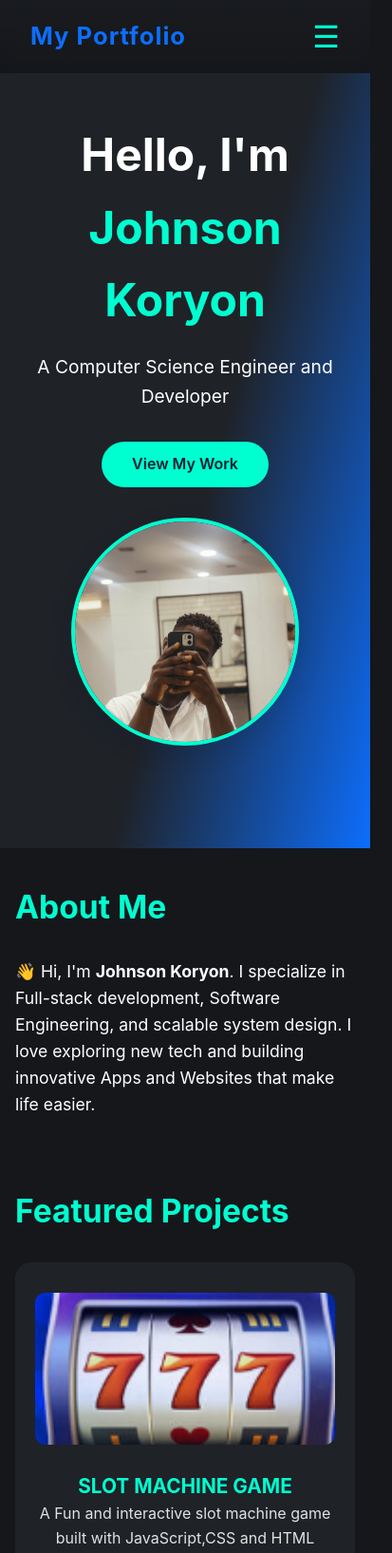
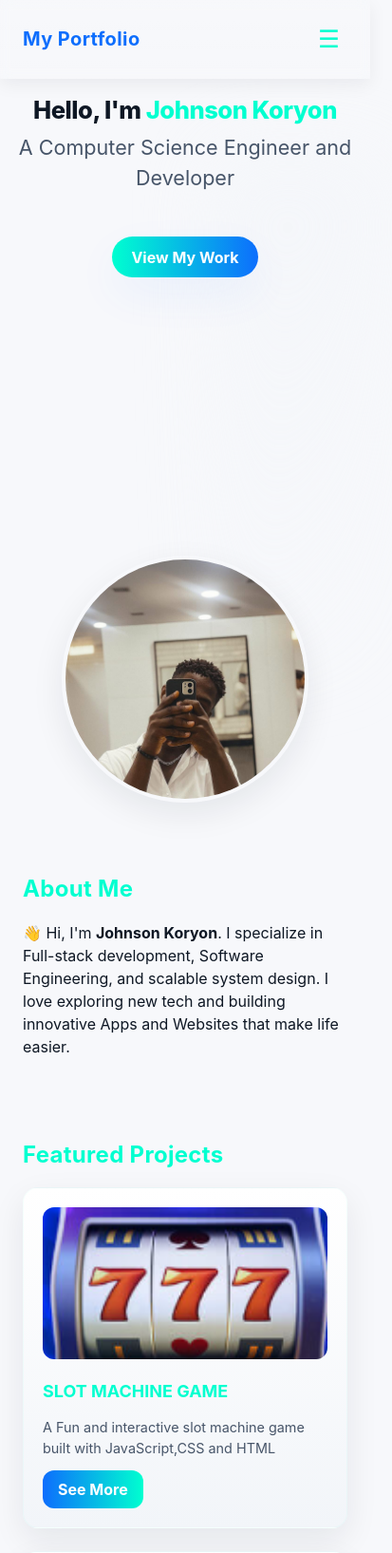
Before and after one commit to juiceboi30/myportfolio, a plain HTML site: page index.html in a window 390 px wide. Shown: the top 1635 px of the page at 95% size, 413 px wide, since content can reach past the window. Drawn offline with Linux system fonts and the light colour scheme.

Commit message:
Modernize CSS with theme support and improvements
Modernized styles.css to support light/dark themes, improved variables, spacing, and accessibility features.

```diff
--- a/style.css
+++ b/style.css
@@ -1,309 +1,434 @@
-/* styles.css */
-:root {
-  --primary-color: #0d6efd;
-  --accent-color: #00ffd0;
-  --background: #15171b;
-  --foreground: #fff;
-  --card-bg: #1f2227;
-  --card-hover: #26292e;
-  --shadow: 0 8px 24px rgba(10,30,60,0.18);
-  --transition: all 0.35s cubic-bezier(0.67,0.02,0.32,0.91);
+/* styles.css — modernized
+   - Supports light/dark (prefers-color-scheme)
+   - Improved variables, spacing, accessible focus, reduced-motion
+*/
+
+/* -------------------------
+   Theme & Design Variables
+   ------------------------- */
+:root{
+  /* Color tokens (semantic) */
+  --brand-primary: #0d6efd;        /* blue */
+  --brand-accent:  #00ffd0;        /* neon mint */
+  --bg:            #0f1114;        /* page background (dark default) */
+  --surface:       #17181b;        /* cards, nav */
+  --surface-2:     #1f2227;        /* hover / elevated surface */
+  --text:          #e9eef6;        /* main text */
+  --muted:         #aab3bf;        /* secondary text */
+  --glass:         rgba(255,255,255,0.03);
+  --glass-2:       rgba(255,255,255,0.02);
+
+  /* Shadows & depth */
+  --shadow-sm: 0 6px 18px rgba(5,13,30,0.18);
+  --shadow-md: 0 12px 34px rgba(5,13,30,0.22);
+  --shadow-accent: 0 18px 48px rgba(0,255,208,0.08);
+
+  /* Sizing & spacing */
+  --space-xs: 6px;
+  --space-sm: 10px;
+  --space-md: 16px;
+  --space-lg: 24px;
+  --space-xl: 36px;
+  --container-width: 1200px;
+  --radius-lg: 16px;
+  --radius-pill: 999px;
+
+  /* Motion */
+  --ease: cubic-bezier(.22,.9,.28,1);
+  --transition-fast: all 220ms var(--ease);
+  --transition: all 350ms var(--ease);
+
+  /* Typography */
+  --font-sans: Inter, "Segoe UI", Roboto, system-ui, -apple-system, "Helvetica Neue", Arial;
+  --text-lg: 1.125rem;
+  --text-md: 1rem;
+  --text-sm: 0.9rem;
+  --lead-size: 1.35rem;
 }
 
-* {
-  box-sizing: border-box;
-  margin: 0;
-  padding: 0;
-  font-family: 'Inter', 'Segoe UI', Arial, sans-serif;
+/* Light theme (overrides) */
+@media (prefers-color-scheme: light){
+  :root{
+    --bg: #f7f8fb;
+    --surface: #ffffff;
+    --surface-2: #f2f5f9;
+    --text: #0e1724;
+    --muted: #475569;
+    --glass: rgba(10,18,28,0.03);
+    --glass-2: rgba(10,18,28,0.02);
+    --shadow-sm: 0 6px 18px rgba(17,24,39,0.06);
+    --shadow-md: 0 12px 34px rgba(17,24,39,0.08);
+    --shadow-accent: 0 18px 48px rgba(13,110,253,0.06);
+  }
 }
 
-body {
-  background: var(--background);
-  color: var(--foreground);
-  line-height: 1.6;
-  min-height: 100vh;
+/* Optional manual theme class (useful if toggling from JS) */
+:root.light { /* add .light to <html> for forced light mode */
+  --bg: #f7f8fb;
+  --surface: #ffffff;
+  --surface-2: #f2f5f9;
+  --text: #0e1724;
+  --muted: #475569;
+}
+:root.dark { /* add .dark to <html> for forced dark mode */
+  --bg: #0f1114;
+  --surface: #17181b;
+  --surface-2: #1f2227;
+  --text: #e9eef6;
+  --muted: #aab3bf;
 }
 
-nav {
-  display: flex;
-  align-items: center;
-  justify-content: space-between;
-  background: var(--card-bg);
-  padding: 0.8rem 2rem;
-  box-shadow: var(--shadow);
-  position: sticky;
-  top: 0;
-  z-index: 100;
+/* -------------------------
+   Base & Utilities
+   ------------------------- */
+*,
+*::before,
+*::after{box-sizing:border-box}
+html,body{height:100%}
+html{
+  -webkit-font-smoothing:antialiased;
+  -moz-osx-font-smoothing:grayscale;
+  font-family:var(--font-sans);
+  font-size:16px;
+  background:var(--bg);
+  color:var(--text);
+  scroll-behavior:smooth;
 }
-nav .logo {
-  font-weight: bold;
-  font-size: 1.6rem;
-  letter-spacing: 1px;
-  color: var(--primary-color);
-}
-nav .nav-links {
-  list-style: none;
-  display: flex;
-  gap: 2rem;
-}
-nav .nav-links a {
-  text-decoration: none;
-  color: var(--foreground);
-  font-weight: 500;
-  transition: color 0.2s;
-}
-nav .nav-links a:hover {
-  color: var(--accent-color);
-}
-nav .burger {
-  display: none;
-  font-size: 2rem;
-  cursor: pointer;
-  color: var(--accent-color);
+body{
+  margin:0;
+  line-height:1.5;
+  min-height:100vh;
+  -webkit-tap-highlight-color:transparent;
 }
 
-#hero {
-  display: flex;
-  flex-wrap: wrap;
-  align-items: center;
-  justify-content: center;
-  min-height: 65vh;
-  padding: 3rem 2rem;
-  background: linear-gradient(105deg, var(--card-bg) 55%, var(--primary-color) 100%);
-}
-.hero-content {
-  flex: 1 1 350px;
-  max-width: 650px;
-  z-index: 1;
-}
-.hero-content h1 {
-  font-size: 3rem;
-  font-weight: bold;
-  color: var(--foreground);
-}
-.hero-content .highlight {
-  color: var(--accent-color);
-}
-.hero-content p {
-  margin-top: 1rem;
-  font-size: 1.2rem;
-}
-.btn {
-  display: inline-block;
-  margin-top: 2rem;
-  padding: 0.7rem 2rem;
-  border: none;
-  border-radius: 29px;
-  background: var(--accent-color);
-  color: #0d1e2f;
-  font-size: 1rem;
-  font-weight: 600;
-  cursor: pointer;
-  transition: var(--transition);
-  text-decoration: none;
-}
-.btn:hover {
-  background: var(--primary-color);
-  color: var(--foreground);
-}
-.hero-image {
-  flex: 1 1 300px;
-  display: flex;
-  justify-content: center;
-}
-.hero-image img {
-  width: 240px;
-  height: 240px;
-  object-fit: cover;
-  border-radius: 50%;
-  box-shadow: var(--shadow);
-  border: 4px solid var(--accent-color);
+/* Respect reduced motion preference */
+@media (prefers-reduced-motion: reduce){
+  :root{ --transition: none; --transition-fast: none }
+  * { animation-duration: 0.001ms !important; animation-iteration-count: 1 !important; transition: none !important; scroll-behavior: auto !important; }
 }
 
-section {
-  padding: 4rem 2rem;
-  max-width: 1200px;
-  margin: auto;
+/* Container helper */
+.container{
+  width:100%;
+  max-width:var(--container-width);
+  margin:0 auto;
+  padding:0 var(--space-lg);
 }
 
-#about h2,
-#projects h2,
-#skills h2,
-#contact h2 {
-  font-size: 2.1rem;
-  margin-bottom: 1.7rem;
-  color: var(--accent-color);
+/* Visually hidden helper */
+.visually-hidden{
+  position:absolute !important;
+  height:1px; width:1px;
+  overflow:hidden; clip:rect(1px,1px,1px,1px);
+  white-space:nowrap; border:0; padding:0; margin:-1px;
 }
 
-#about p {
-  font-size: 1.1rem;
-  max-width: 800px;
-  margin: auto;
+/* -------------------------
+   Navigation
+   ------------------------- */
+nav{
+  display:flex;
+  align-items:center;
+  justify-content:space-between;
+  gap:var(--space-md);
+  background:linear-gradient(180deg,var(--surface),rgba(0,0,0,0));
+  padding:calc(var(--space-sm) + 4px) calc(var(--space-lg));
+  backdrop-filter: blur(6px);
+  border-bottom: 1px solid var(--glass-2);
+  box-shadow:var(--shadow-sm);
+  position:sticky;
+  top:0;
+  z-index:60;
+}
+nav .logo{
+  font-weight:700;
+  font-size:1.25rem;
+  letter-spacing:0.4px;
+  color:var(--brand-primary);
+  display:flex;
+  align-items:center;
+  gap:8px;
+}
+nav .brand-mark{
+  width:34px; height:34px; border-radius:8px;
+  background:linear-gradient(135deg,var(--brand-primary),var(--brand-accent));
+  box-shadow: var(--shadow-sm);
+  display:inline-block;
+}
+nav .nav-links{
+  list-style:none;
+  display:flex;
+  gap:1.25rem;
+  align-items:center;
+}
+nav .nav-links a{
+  text-decoration:none;
+  color:var(--muted);
+  font-weight:600;
+  font-size:var(--text-sm);
+  padding:8px 10px;
+  border-radius:10px;
+  transition:var(--transition-fast);
+}
+nav .nav-links a:hover,
+nav .nav-links a:focus{
+  color:var(--text);
+  background:var(--glass);
+  outline:none;
+  transform:translateY(-2px);
+}
+nav .actions{ display:flex; gap:12px; align-items:center; }
+.burger{
+  display:none;
+  font-size:1.6rem;
+  cursor:pointer;
+  color:var(--brand-accent);
+  background:transparent;
+  border:none;
+  padding:8px;
+  border-radius:8px;
 }
 
-.projects-grid {
-  display: grid;
-  grid-template-columns: repeat(auto-fit,minmax(290px,1fr));
-  gap: 2.5rem;
-}
-.project-card {
-  background: var(--card-bg);
-  padding: 2rem 1rem 1rem 1rem;
-  border-radius: 17px;
-  box-shadow: var(--shadow);
-  text-align: center;
-  transition: var(--transition);
-  position: relative;
-  overflow: hidden;
-}
-.project-card:hover {
-  background: var(--card-hover);
-  transform: translateY(-6px) scale(1.03);
-  box-shadow: 0 12px 32px rgba(0,255,208,0.13);
-}
-.project-card img {
-  width: 97%;
-  height: 160px;
-  object-fit: cover;
-  border-radius: 11px;
-  margin-bottom: 1.2rem;
-}
-.project-card h3 {
-  font-size: 1.3rem;
-  color: var(--accent-color);
-}
-.project-card p {
-  font-size: 1rem;
-  margin-bottom: 1rem;
-  color: #E2E2E2;
-}
-.card-btn {
-  display: inline-block;
-  padding: 0.5rem 1.7rem;
-  background: var(--primary-color);
-  color: var(--foreground);
-  border-radius: 18px;
-  text-decoration: none;
-  font-size: 1rem;
-  transition: var(--transition);
-}
-.card-btn:hover {
-  background: var(--accent-color);
-  color: #26292e;
+/* responsive nav */
+@media (max-width:650px){
+  .burger{ display:inline-flex; }
+  nav .nav-links{ display:none; position:absolute; top:64px; right:var(--space-lg); flex-direction:column; background:var(--surface); padding:12px; border-radius:12px; box-shadow:var(--shadow-md); border:1px solid var(--glass); min-width:180px; }
+  nav .nav-links.active{ display:flex; }
 }
 
-.skills-list {
-  display: flex;
-  flex-direction: column;
-  gap: 1.5rem;
-  max-width: 600px;
-  margin: auto;
+/* -------------------------
+   Hero
+   ------------------------- */
+#hero{
+  display:flex;
+  align-items:center;
+  justify-content:space-between;
+  gap:var(--space-xl);
+  padding:var(--space-xl) var(--space-lg);
+  min-height:60vh;
+  position:relative;
 }
-.skill {
-  display: flex;
-  align-items: center;
-  justify-content: space-between;
-  gap: 2.2rem;
+.hero-content{
+  flex:1 1 420px;
+  max-width:720px;
+  z-index:2;
 }
-.skill span {
-  font-size: 1.1rem;
-  min-width: 160px;
+.hero-content h1{
+  font-size:clamp(1.6rem, 4vw, 2.6rem);
+  line-height:1.02;
+  margin:0 0 var(--space-sm) 0;
+  font-weight:800;
+  letter-spacing:-0.5px;
 }
-.progress-bar {
-  background: #30333a;
-  border-radius: 12px;
-  width: 60%;
-  height: 19px;
-  overflow: hidden;
+.hero-content .highlight{ color:var(--brand-accent); }
+.hero-content p{
+  margin-top:var(--space-sm);
+  font-size:var(--lead-size);
+  color:var(--muted);
+  max-width:60ch;
 }
-.progress-bar > div {
-  background: linear-gradient(90deg, var(--accent-color) 55%, var(--primary-color) 130%);
-  height: 100%;
-  border-radius: 12px;
-  transition: width 1.1s;
+.btn{
+  display:inline-flex;
+  align-items:center;
+  gap:8px;
+  margin-top:var(--space-lg);
+  padding:0.6rem 1.25rem;
+  border-radius:var(--radius-pill);
+  background:linear-gradient(90deg,var(--brand-accent),var(--brand-primary));
+  color:var(--surface);
+  font-weight:700;
+  text-decoration:none;
+  border:none;
+  box-shadow:var(--shadow-accent);
+  cursor:pointer;
+  transition:transform 220ms var(--ease), box-shadow 220ms var(--ease);
+}
+.btn:active{ transform:translateY(1px) scale(.998); }
+.btn.secondary{
+  background:transparent;
+  border:1px solid var(--glass-2);
+  color:var(--text);
+  box-shadow:none;
 }
 
-#contact-form {
-  max-width: 450px;
-  margin: auto;
-  display: flex;
-  flex-direction: column;
-  gap: 1.2rem;
+/* hero image */
+.hero-image{
+  flex:0 0 280px;
+  display:flex;
+  align-items:center;
+  justify-content:center;
 }
+.hero-image img{
+  width:260px;
+  height:260px;
+  object-fit:cover;
+  border-radius:50%;
+  border:4px solid rgba(255,255,255,0.04);
+  box-shadow:var(--shadow-md);
+  transform:translateY(0);
+  transition:transform var(--transition);
+}
+.hero-image img:hover{ transform:translateY(-6px) rotate(-1deg); }
+
+/* subtle background panel for hero */
+#hero::before{
+  content:"";
+  position:absolute;
+  right:-6%;
+  top:10%;
+  width:48%;
+  height:70%;
+  background:linear-gradient(135deg,var(--surface-2),transparent);
+  border-radius:22px;
+  filter: blur(40px);
+  opacity:0.6;
+  pointer-events:none;
+}
+
+/* -------------------------
+   Sections & Headings
+   ------------------------- */
+section{
+  padding:var(--space-xl) var(--space-lg);
+  max-width:var(--container-width);
+  margin-inline:auto;
+}
+h2{
+  font-size:1.5rem;
+  margin-bottom:var(--space-md);
+  color:var(--brand-accent);
+  letter-spacing:0.3px;
+}
+
+/* -------------------------
+   Cards / Projects Grid
+   ------------------------- */
+.projects-grid{
+  display:grid;
+  grid-template-columns:repeat(auto-fit,minmax(260px,1fr));
+  gap:var(--space-lg);
+}
+.project-card{
+  background:linear-gradient(180deg,var(--surface),var(--surface-2));
+  padding:1.25rem;
+  border-radius:var(--radius-lg);
+  box-shadow:var(--shadow-sm);
+  text-align:left;
+  transition:var(--transition);
+  position:relative;
+  overflow:hidden;
+  border:1px solid var(--glass-2);
+}
+.project-card:hover{
+  transform:translateY(-8px);
+  box-shadow:var(--shadow-md);
+  border-color: rgba(0,255,208,0.06);
+}
+.project-card img{
+  width:100%;
+  height:160px;
+  object-fit:cover;
+  border-radius:12px;
+  margin-bottom:0.9rem;
+}
+.project-card h3{ font-size:1.125rem; margin:0 0 6px 0; color:var(--brand-accent); }
+.project-card p{ color:var(--muted); font-size:var(--text-sm); margin-bottom:12px; }
+
+/* buttons inside cards */
+.card-btn{
+  display:inline-flex;
+  align-items:center;
+  gap:8px;
+  padding:0.5rem 1rem;
+  background:linear-gradient(90deg,var(--brand-primary),var(--brand-accent));
+  color:var(--surface);
+  border-radius:12px;
+  text-decoration:none;
+  font-weight:700;
+  border:none;
+  transition:var(--transition-fast);
+}
+.card-btn:hover{ transform:translateY(-3px); box-shadow:var(--shadow-accent); }
+
+/* -------------------------
+   Skills / Progress
+   ------------------------- */
+.skills-list{ display:flex; flex-direction:column; gap:var(--space-md); max-width:720px; margin:auto; }
+.skill{ display:flex; align-items:center; gap:var(--space-md); justify-content:space-between; }
+.skill span{ font-size:var(--text-md); min-width:160px; color:var(--muted); }
+.progress-bar{
+  background:linear-gradient(180deg, rgba(255,255,255,0.02), rgba(255,255,255,0.01));
+  border-radius:12px;
+  width:60%;
+  height:16px;
+  overflow:hidden;
+  border:1px solid var(--glass);
+}
+.progress-bar > div{
+  background:linear-gradient(90deg,var(--brand-accent),var(--brand-primary));
+  height:100%;
+  border-radius:12px;
+  width:0%;
+  transition:width 900ms var(--ease);
+}
+
+/* -------------------------
+   Forms / Contact
+   ------------------------- */
+#contact-form{ max-width:520px; margin:auto; display:flex; flex-direction:column; gap:12px; }
 #contact-form input, #contact-form textarea {
-  padding: 0.83rem 1.1rem;
-  border-radius: 11px;
-  border: none;
-  font-size: 1rem;
+  padding:0.9rem 1rem;
+  border-radius:12px;
+  border:1px solid var(--glass);
+  background:linear-gradient(180deg, rgba(255,255,255,0.01), transparent);
+  color:var(--text);
+  font-size:var(--text-md);
+  transition:box-shadow 180ms var(--ease), border-color 180ms var(--ease);
 }
 #contact-form input:focus, #contact-form textarea:focus {
-  outline: 2px solid var(--accent-color);
+  outline:none;
+  box-shadow:0 8px 30px rgba(0,0,0,0.18);
+  border-color:var(--brand-accent);
 }
-#contact-form .btn {
-  margin-top: 0;
+#contact-form textarea{ min-height:140px; resize:vertical; }
+
+/* small form message */
+#form-msg{ margin-top:10px; font-size:1rem; color:var(--brand-accent); }
+
+/* -------------------------
+   Footer
+   ------------------------- */
+footer{
+  background:transparent;
+  color:var(--muted);
+  text-align:center;
+  padding:1.5rem var(--space-lg);
+  border-top:1px solid var(--glass-2);
 }
-#form-msg {
-  margin-top: 10px;
-  font-size: 1.02rem;
-  color: var(--accent-color);
+footer a{ color:var(--brand-accent); text-decoration:none; font-weight:600; }
+footer a:hover{ color:var(--brand-primary); text-decoration:underline; }
+
+/* -------------------------
+   Utility / Responsive
+   ------------------------- */
+.row{ display:flex; gap:var(--space-md); align-items:center; }
+.col{ flex:1; }
+
+@media (max-width:900px){
+  #hero{ flex-direction:column; text-align:center; padding:calc(var(--space-lg) * 0.8); }
+  .hero-image{ margin-top:var(--space-md); }
+  .hero-content p{ max-width:100%; }
+}
+@media (max-width:650px){
+  .projects-grid{ grid-template-columns:1fr; }
+  section{ padding:var(--space-lg); }
+  .skill{ flex-direction:column; align-items:flex-start; gap:10px; }
+  .progress-bar{ width:100%; }
 }
 
-footer {
-  background: #191b1f;
-  color: #bbb;
-  text-align: center;
-  padding: 1.2rem 0;
-  margin-top: 3rem;
+/* small visual polish for focus states everywhere */
+:focus{
+  outline: 3px solid rgba(0,255,208,0.08);
+  outline-offset: 3px;
+  border-radius:8px;
 }
-footer p a {
-  color: var(--accent-color);
-  text-decoration: underline;
-  margin: 0 0.5rem;
-  transition: color 0.2s;
-}
-footer p a:hover {
-  color: var(--primary-color);
-}
-
-/* Responsive Styles */
-@media (max-width: 900px) {
-  #hero {
-    flex-direction: column;
-    text-align: center;
-  }
-  .hero-image {
-    margin-top: 2rem;
-  }
-  .hero-content {
-    max-width: 100%;
-  }
-}
-@media (max-width: 650px) {
-  nav .nav-links {
-    display: none;
-    flex-direction: column;
-    gap: 1rem;
-    background: var(--card-bg);
-    position: absolute;
-    top: 58px;
-    right: 2rem;
-    width: 180px;
-    box-shadow: var(--shadow);
-    border-radius: 12px;
-  }
-  nav .nav-links.active {
-    display: flex;
-  }
-  nav .burger {
-    display: block;
-  }
-  .projects-grid {
-    grid-template-columns: 1fr;
-  }
-  section {
-    padding: 2.2rem 1rem;
-  }
-  .skills-list {
-    width: 100%;
-  }
-}
```
